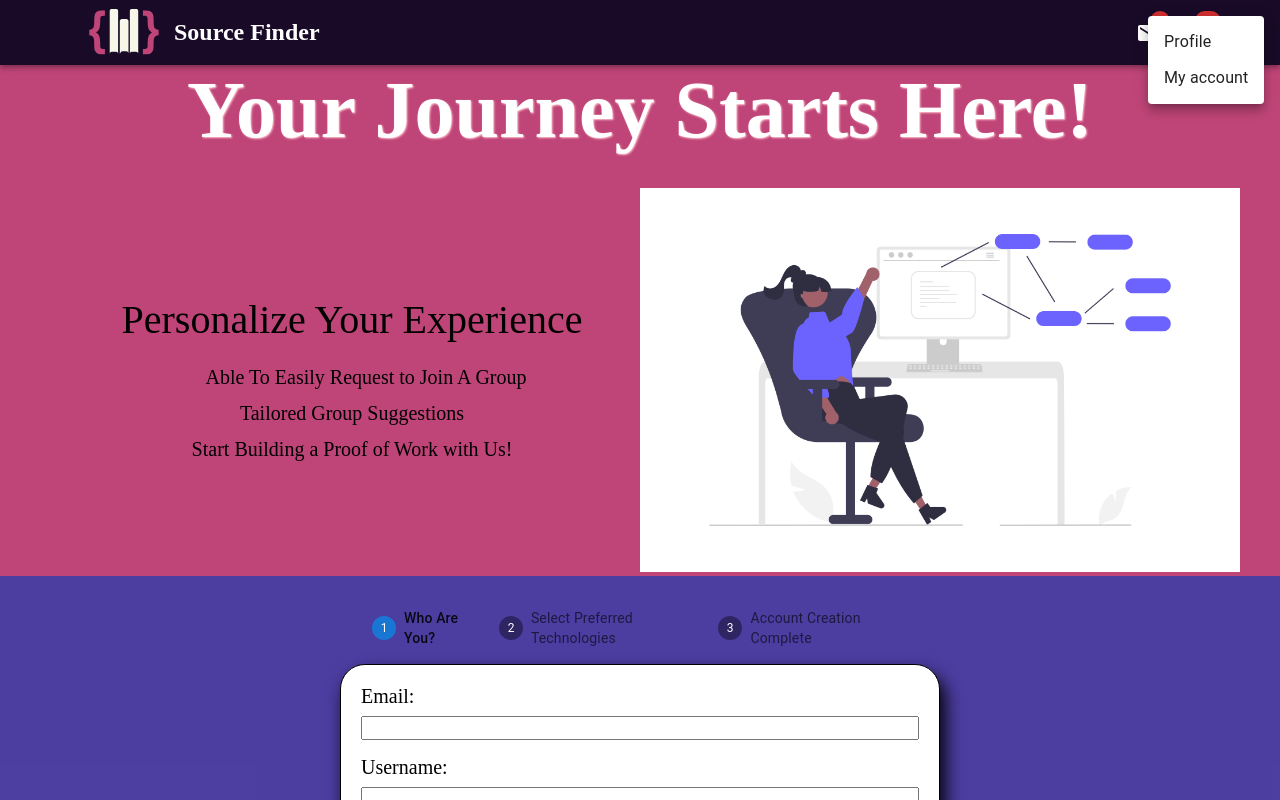
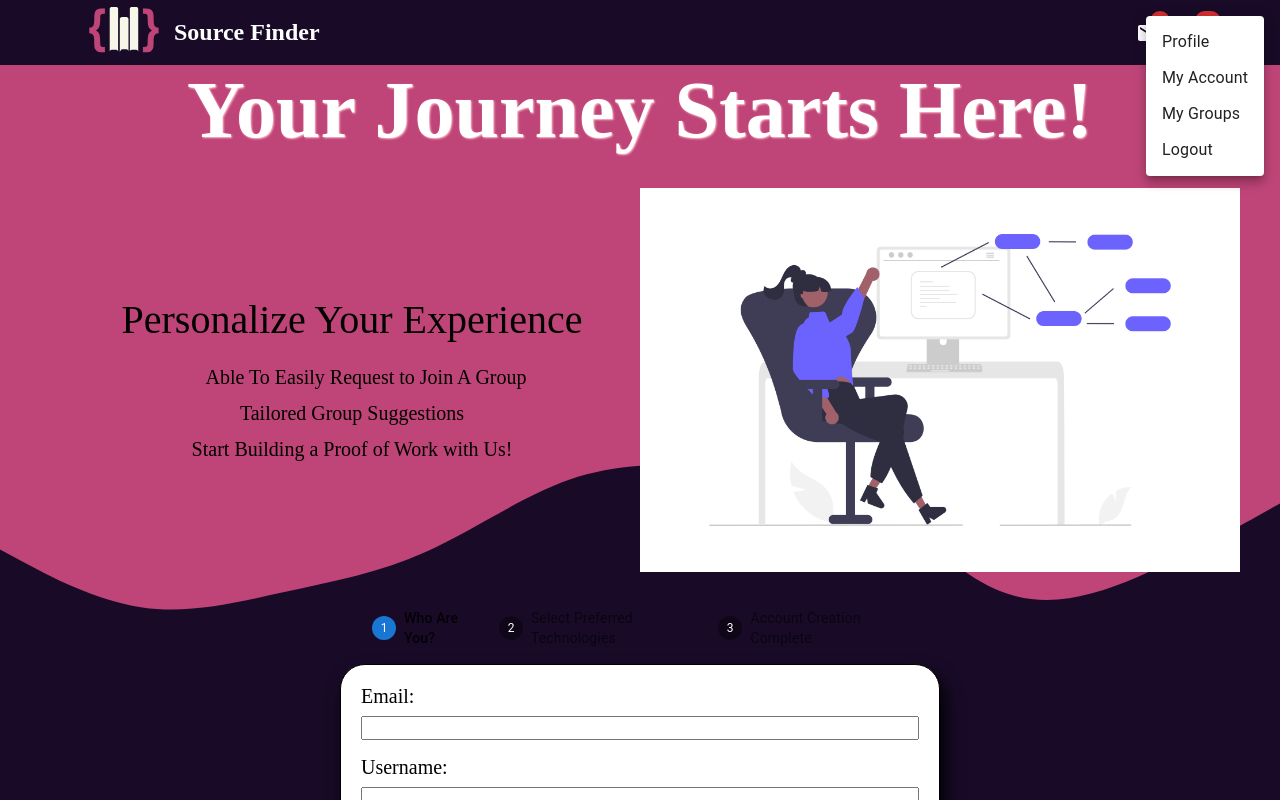
Before and after one commit to AlexanderLeino/source-finder, a React (Create React App) app in the folder client/: page /signUp in a window 1280 px wide. Both pictures are taken after a click on the button "account of current user". Shown: the top 800 px of the page. Built offline with nearby package versions, Linux system fonts and the light colour scheme.

Commit message:
added background to sign up page.

```diff
--- a/client/src/components/NavBar.js
+++ b/client/src/components/NavBar.js
@@ -1,4 +1,5 @@
 import * as React from 'react';
+import { Link } from 'react-router-dom';
 import { styled, alpha } from '@mui/material/styles';
 import AppBar from '@mui/material/AppBar';
 import Box from '@mui/material/Box';
@@ -98,7 +99,9 @@ export default function NavBar() {
       onClose={handleMenuClose}
     >
       <MenuItem onClick={handleMenuClose}>Profile</MenuItem>
-      <MenuItem onClick={handleMenuClose}>My account</MenuItem>
+      <MenuItem onClick={handleMenuClose}>My Account</MenuItem>
+      <MenuItem onClick={handleMenuClose}>My Groups</MenuItem>
+      <MenuItem onClick={handleMenuClose}>Logout</MenuItem>
     </Menu>
   );
 
@@ -159,7 +162,9 @@ export default function NavBar() {
       <AppBar position="static" style={{background:'#190B28', height:'65px'}}>
         <Toolbar>
 
+        <Link to={'/'}>
           <img style={{height:'200px', marginTop:'37px'}} src={logo}></img>
+        </Link>
           <h2 className='title'>Source Finder</h2>
 
 
--- a/client/src/components/SignUpForm.js
+++ b/client/src/components/SignUpForm.js
@@ -3,6 +3,9 @@ import Container from '@mui/material/Container'
 
 function SignUpForm() {
   return (<>
+
+
+
     <Container maxWidth='sm' style={{padding:'1.25rem', borderRadius:'25px', background:'white', boxShadow:'5px 10px 18px  black', border: '1px solid black'}}>
     <form style={{display:'flex', flexDirection:'column'}}>
         <label style={{fontSize:'1.25rem', marginBottom: '.5rem'}}>Email:</label>
@@ -15,6 +18,7 @@ function SignUpForm() {
             <input type='password' style={{alignText:'left', marginBottom:'1rem',  height:'1.50rem'}}/>
     </form>
     </Container>
+
   </>
   )
 }
--- a/client/src/pages/HomePage.css
+++ b/client/src/pages/HomePage.css
@@ -1,4 +1,12 @@
 .spacer {
+  aspect-ratio: 1500/1000;
+  width: 100%;
+  background-repeat: no-repeat;
+  background-position: center;
+  background-size: cover;
+  height: 100%;
+}
+.spacer2 {
   aspect-ratio: 1500/1000;
   width: 100%;
   background-repeat: no-repeat;
@@ -9,6 +17,9 @@
 
 .layer1 {
   background-image: url('../images/wave-haikei.svg');
+}
+.layer2 {
+  background-image: url('../images/gradient.svg');
 }
 
 #root {
--- /dev/null
+++ b/client/src/pages/SignUpPage.css
@@ -0,0 +1,12 @@
+.spacer2 {
+    aspect-ratio: 1500/1000;
+    width: 100%;
+    background-repeat: no-repeat;
+    background-position: center;
+    background-size: cover;
+    height: 100%;
+  }
+
+  .layer2 {
+    background-image: url('../images/gradient.svg');
+  }
--- a/client/src/pages/SignUpPage.js
+++ b/client/src/pages/SignUpPage.js
@@ -8,6 +8,7 @@ import Stepper from '@mui/material/Stepper';
 import Step from '@mui/material/Step';
 import StepLabel from '@mui/material/StepLabel';
 import SignUpForm from '../components/SignUpForm'
+import './SignUpPage.css'
 
 
 
@@ -28,6 +29,9 @@ function InitialSignUpPage() {
     // const [email, setEmail] = useState('')
     // const [password, setPassword] = useState('')
   return (<>
+
+<Container maxWidth='100%' className='layer2 spacer2'>
+
 
     <Container>
         <h1 style={{textAlign: 'center'}}>Your Journey Starts Here!</h1>
@@ -53,7 +57,7 @@ function InitialSignUpPage() {
         </Grid>
     </Box>
     </Container >
-    <Container maxWidth style={{background:'#393da9d9', paddingTop:'2rem', paddingBottom:'2rem'}}>
+    <Container maxWidth style={{ paddingTop:'2rem', paddingBottom:'2rem'}}>
 
         <Container maxWidth='sm'>
         <Box sx={{ width: '100%' }}>
@@ -85,7 +89,7 @@ function InitialSignUpPage() {
             <Button variant='contained' onClick={handleNext} disabled={activeStep === 3}>Next</Button>
         </Box>
     </Container>
-
+    </Container>
 </>
   )
 }
```
Also changed, not shown: client/src/images/gradient.svg (added).
